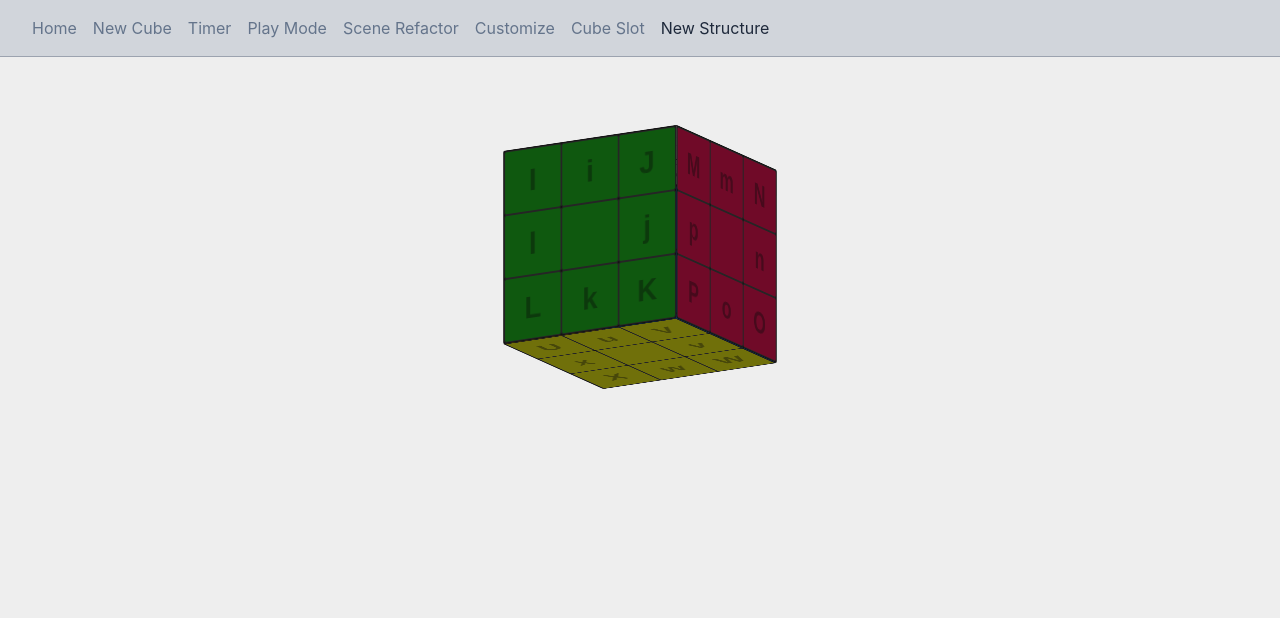
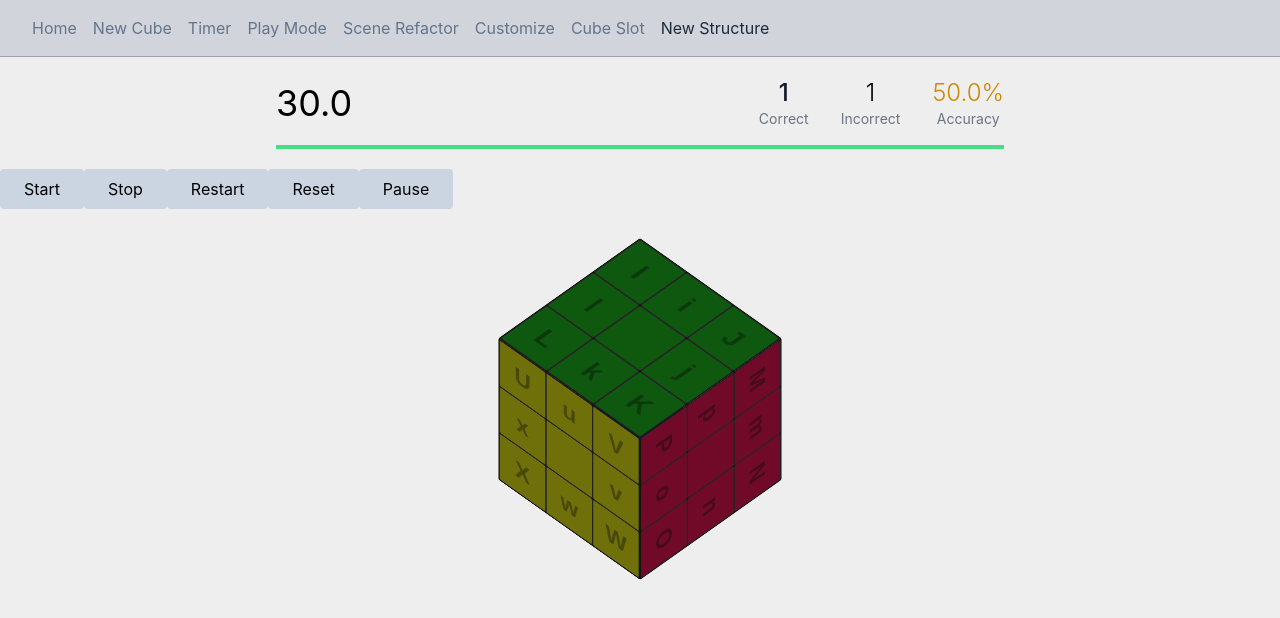
Before and after one commit to McHeisenburglar/rubiks-cube-3d-vite, a React (Vite) app: page /rubiks-cube-3d-vite/new-structure in a window 1280 px wide. Shown: the top 618 px of the page. Built offline with nearby package versions, Linux system fonts and the light colour scheme.

Commit message:
Pausing halfway through. Not sure what I want to achieve at the moment.

```diff
--- a/src/App.tsx
+++ b/src/App.tsx
@@ -72,6 +72,7 @@ function App() {
 						return (
 							<li>
 								<NavLink
+									key={route.path}
 									to={route.path}
 									className={({ isActive }) => {
 										return isActive ? 'text-slate-800' : 'text-slate-500'
--- a/src/components/new-structure/MainStructure.tsx
+++ b/src/components/new-structure/MainStructure.tsx
@@ -1,12 +1,59 @@
-import React from 'react'
+import React, { useMemo } from 'react'
 import CubeView from './CubeView'
 import { CubeContextProvider } from './CubeContext'
+import Scoreboard from '../timer/Scoreboard'
+import TimerControls from '../cube-slots/TimerControls'
+import useCountdown from '../timer/useCountdown'
+import HighlightContextWrapper from '../scene-refactor/HighlightContextProvider'
+import RotationContextWrapper from '../scene-refactor/RotationContextWrapper'
+import useGame from '../play-mode/useGame'
+import { CubeWithPos } from '../../ts/CubeClass3'
+import { CubeContext } from './useCubeContext'
 
 const PlayModeStructure: React.FC = () => {
+	const seconds = 30
+	const timer = useCountdown({
+		seconds,
+	})
+
 	return (
-		<CubeContextProvider>
+		<HighlightContextWrapper>
+			<RotationContextWrapper>
+				<Scoreboard
+					correctGuesses={1}
+					incorrectGuesses={1}
+					millisecondsLeft={timer.millisecondsLeft}
+					secondsTotal={seconds}
+					// debug
+				/>
+				<TimerControls timer={timer} />
+				<CubeContextProvider>
+					<CubeView debug />
+				</CubeContextProvider>
+			</RotationContextWrapper>
+		</HighlightContextWrapper>
+	)
+}
+
+interface ChildrenProps {
+	children: React.ReactNode
+}
+const PlayModeContextProvider = (children) => {
+	const cube = useMemo<CubeWithPos>(() => new CubeWithPos(), [])
+	const game = useGame({ cube })
+	const timer = useCountdown({ seconds: 30 })
+
+	return <CubeContext.Provider value={cube}>{children}</CubeContext.Provider>
+}
+
+const MainComponent = () => {
+	return (
+		<PlayModeContextProvider>
+			<Scoreboard />
+			<TimerControls />
 			<CubeView />
-		</CubeContextProvider>
+			<GameLog />
+		</PlayModeContextProvider>
 	)
 }
 
--- /dev/null
+++ b/src/components/new-structure/Scoreboard.tsx
@@ -0,0 +1,67 @@
+interface ScoreboardProps {
+	correctGuesses: number
+	incorrectGuesses: number
+	secondsTotal: number
+	millisecondsLeft: number
+	debug?: boolean
+}
+const Scoreboard: React.FC<ScoreboardProps> = ({
+	debug,
+	correctGuesses,
+	incorrectGuesses,
+	secondsTotal,
+	millisecondsLeft,
+}) => {
+	if (debug) console.log('::::: Rendered Scoreboard.')
+
+	const secondsLeft = millisecondsLeft / 1000
+
+	const totalGuesses = correctGuesses + incorrectGuesses
+
+	const accuracy = (correctGuesses / totalGuesses) * 100
+
+	const accuracyColor = () => {
+		if (totalGuesses === 0) return 'text-slate-800'
+		if (accuracy >= 80) return 'text-green-600'
+		if (accuracy >= 50) return 'text-yellow-600'
+		return 'text-red-700'
+	}
+
+	return (
+		<>
+			<div className="flex flex-col gap-y-4 p-5 w-full max-w-3xl mx-auto">
+				<div className="flex flex-1 justify-between items-center">
+					<span className="text-4xl">{secondsLeft.toFixed(1)}</span>
+					<div className="flex gap-x-8">
+						<div className="flex flex-col justify-center items-middle text-center">
+							<span className="text-2xl font-medium text-slate-900">
+								{correctGuesses}
+							</span>
+							<span className="text-sm text-gray-500">Correct</span>
+						</div>
+						<div className="flex flex-col justify-center items-middle text-center">
+							<span className="text-2xl font-light">{incorrectGuesses}</span>
+							<span className="text-sm text-gray-500">Incorrect</span>
+						</div>
+						<div className="flex flex-col justify-center items-middle text-center">
+							<span className={`text-2xl font-light ${accuracyColor()}`}>
+								{totalGuesses === 0 ? '0%' : accuracy.toFixed(1) + '%'}
+							</span>
+							<span className="text-sm text-gray-500">Accuracy</span>
+						</div>
+					</div>
+				</div>
+				<progress
+					className="w-full h-1
+                    [&::-webkit-progress-bar]:bg-slate-200
+                    [&::-webkit-progress-value]:bg-green-400
+                    [&::-moz-progress-bar]:bg-green-400"
+					value={secondsLeft}
+					max={secondsTotal}
+				></progress>
+			</div>
+		</>
+	)
+}
+
+export default Scoreboard
```
